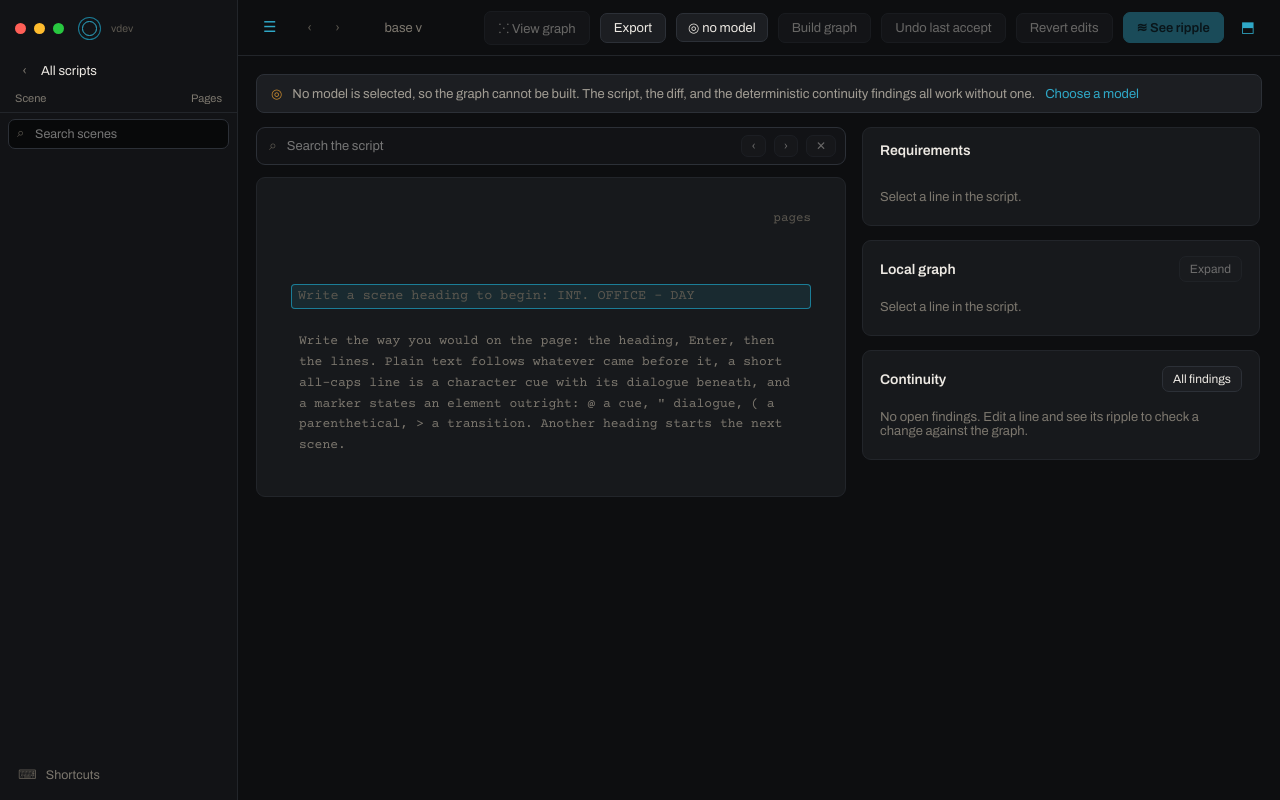
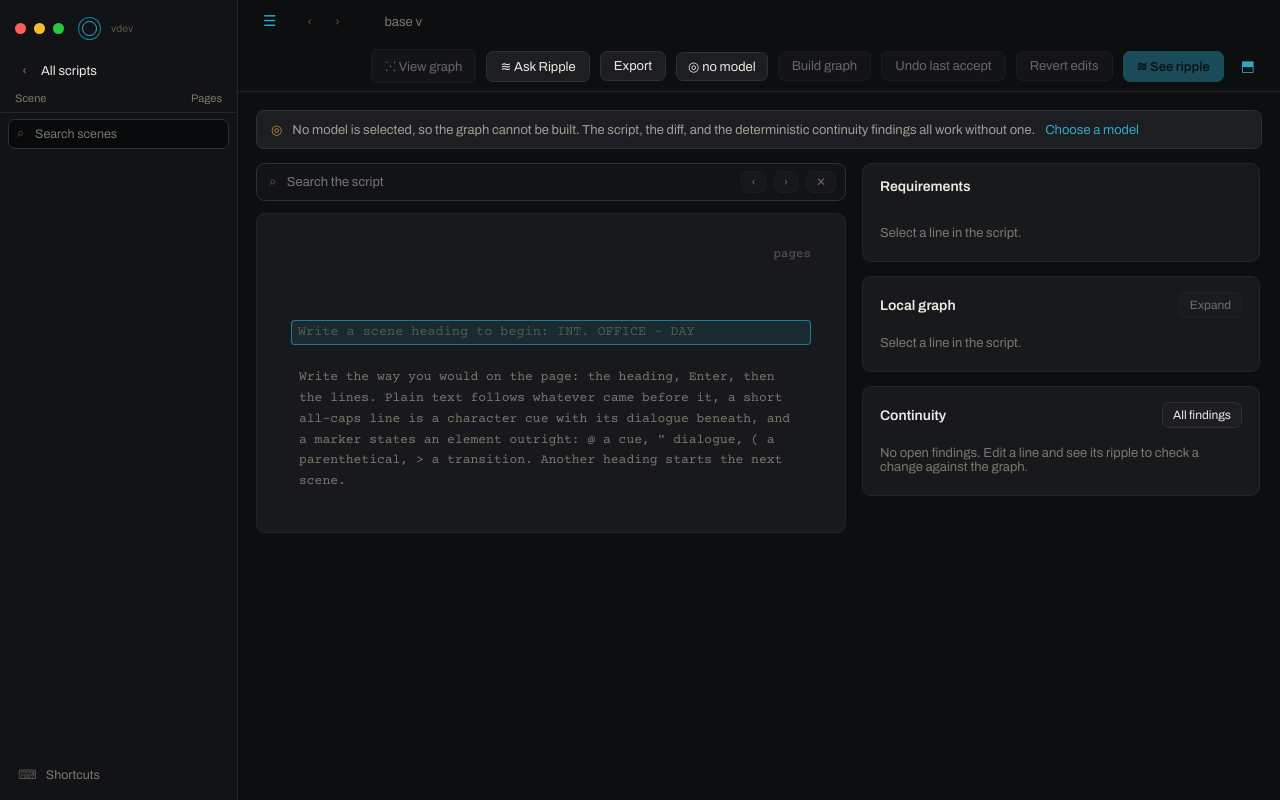
Before and after one commit to shehuphd/ripple, a FastAPI app: template ripple/web/templates/reader.html in a window 1280 px wide. Run offline with FastAPI, Linux system fonts and the light colour scheme; the template is opened without the code that fills it, so the values that code supplies are empty; some libraries are stand-ins or nearby versions; some web fonts are replaced.

Commit message:
Open Ask Ripple from the reader toolbar

```diff
--- a/ripple/web/templates/reader.html
+++ b/ripple/web/templates/reader.html
@@ -48,6 +48,8 @@ scenes are unchanged">Draft {{ script.draft_number }} · open draft
   <span class="btn" aria-disabled="true" tabindex="-1"
         data-tip="Build the graph first, then view it here">⁙ View graph</span>
   {% endif %}
+  <a class="btn" href="/ask?script={{ script.id }}"
+     data-tip="Ask questions or request changes over this script's graph">≋ Ask Ripple</a>
   <a class="btn" href="/api/scripts/{{ script.id }}/export"
      data-tip="Download the script as Fountain plain text">Export</a>
   <button class="chip{{ '' if findings else ' hide' }}" id="finding-jump"
```
Also changed, not shown: USAGE.md (+1 -1 lines), tests/test_web.py (+2 -0 lines), CHANGELOG.md.
